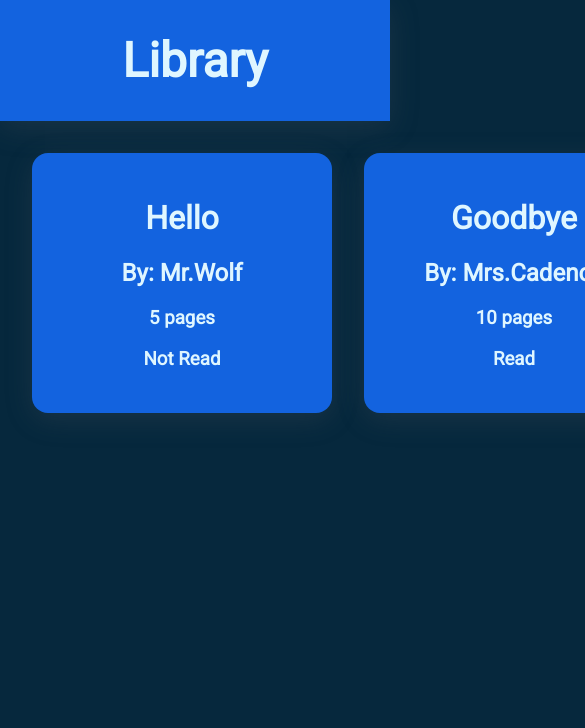
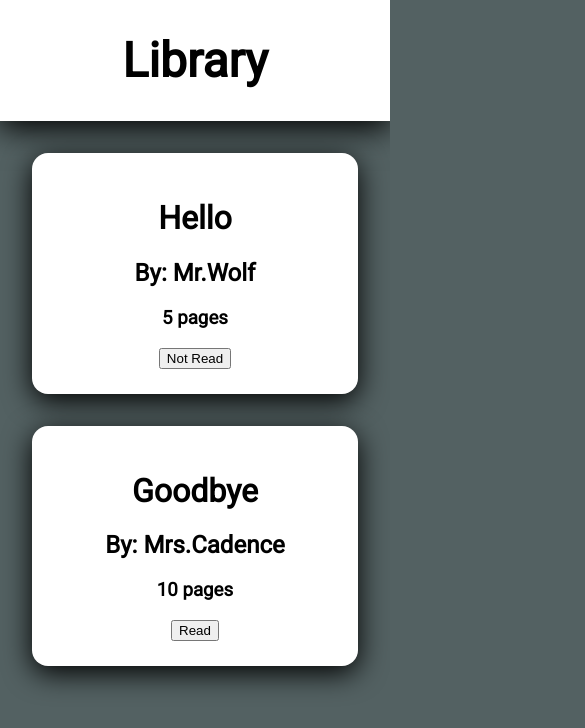
Before and after one commit to tyler1588/odin-library, a plain HTML site: page index.html in a window 390 px wide. Shown: the top 728 px of the page, 585 px wide, since content can reach past the window. Drawn offline with Linux system fonts and the light colour scheme.

Commit message:
add responsive layout to grid

```diff
--- a/index.js
+++ b/index.js
@@ -39,7 +39,7 @@ for (let i = 0; i < myLibrary.length; i++){
     bookNumPages.appendChild(bookNumPagesNode);
 
     //Append read_status to book div
-    const bookReadStatus = document.createElement("h3");
+    const bookReadStatus = document.createElement("button");
     bookReadStatus.classList.add("bookReadStatus");
     const bookReadStatusNode = document.createTextNode(myLibrary[i].read_status);
     bookReadStatus.appendChild(bookReadStatusNode);
--- a/styles.css
+++ b/styles.css
@@ -1,23 +1,21 @@
 :root {
-    --dark: #06283D;
-    --blue: #1363DF;
-    --lightblue: #47B5FF;
-    --light: #DFF6FF;
+    --grey: #536162;
+    --dark: black;
+    --light: white;
+    --shadow: var(--dark) 0px 7px 29px 0px;
 }
 
 body {
     margin: 0;
     padding: 0;
-    height: 100vh;
-    width: 100vw;
-    background-color: var(--dark);
+    background-color: var(--grey);
     font-family: 'Roboto', sans-serif;
-    color: var(--light);
+    color: var(--dark);
 }
 
 .navbar {
-    background-color: var(--blue);
-    box-shadow: rgba(100, 100, 111, 0.2) 0px 7px 29px 0px;
+    background-color: var(--light);
+    box-shadow: var(--shadow);
     padding: 2rem;
     text-align: center;
 }
@@ -27,11 +25,10 @@ body {
     margin: 0;
 }
 
-
 .library {
     padding: 2rem;
     display: grid;
-    grid-template-columns: 300px 300px;
+    grid-template-columns: 1fr;
     gap: 2rem;
 }
 
@@ -39,6 +36,18 @@ div[class^="book-"] {
     padding: 25px;
     border-radius: 1rem;
     text-align: center;
-    background-color: var(--blue);
-    box-shadow: rgba(100, 100, 111, 0.2) 0px 7px 29px 0px;
+    background-color: var(--light);
+    box-shadow: var(--shadow);
 }
+
+@media (min-width: 600px) {
+    .library { grid-template-columns: repeat(2, 1fr); }
+}
+
+@media (min-width: 900px) {
+    .library { grid-template-columns: repeat(3, 1fr); }
+}
+
+@media (min-width: 1200px) {
+    .library { grid-template-columns: repeat(4, 1fr); }
+}
```
